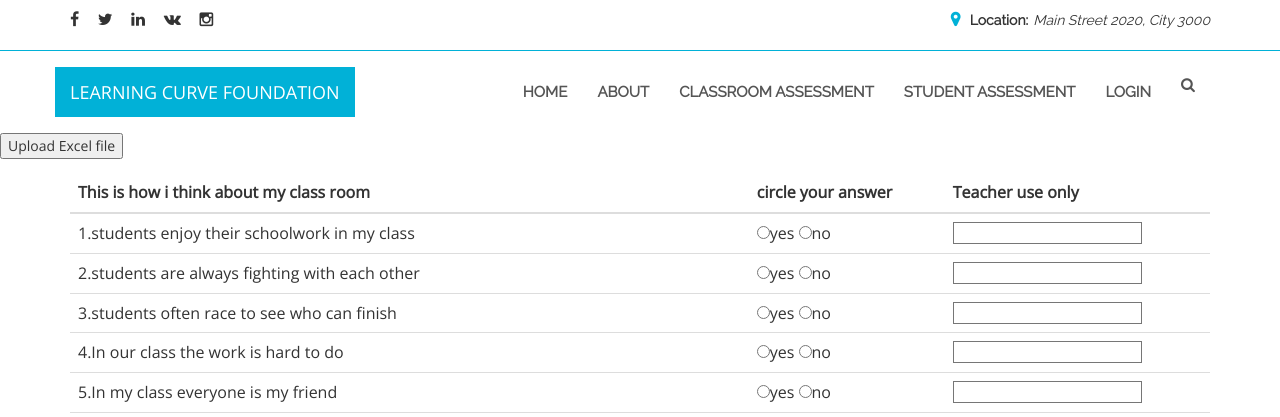
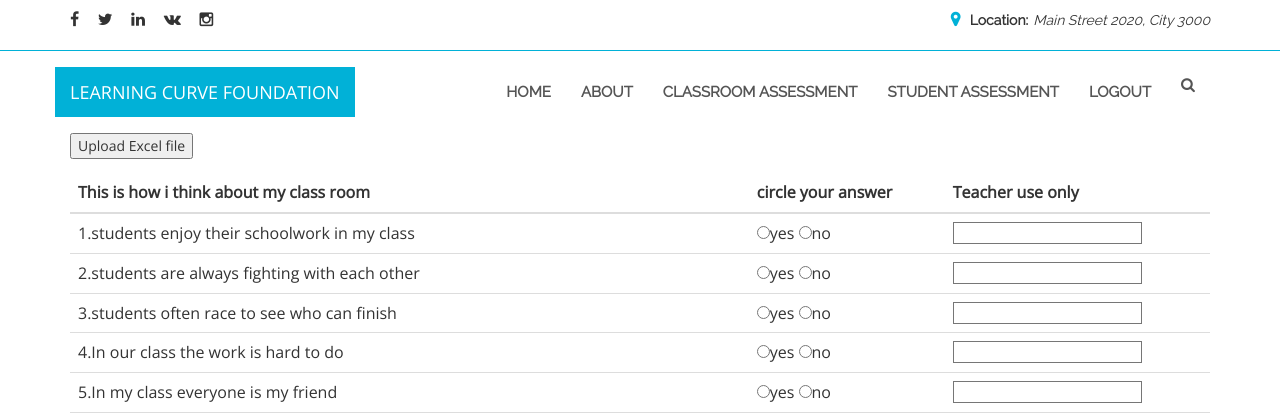
Before and after one commit to Hyderabad2017/team-6, a PHP site: page /classroom_form.html in a window 1280 px wide. Shown: the top 417 px of the page. Run offline with PHP 8.4, Linux system fonts and the light colour scheme; some libraries are stand-ins or nearby versions.

Commit message:
Final Submission

```diff
--- a/classroom_form.html
+++ b/classroom_form.html
@@ -83,20 +83,19 @@
 							<a class="dropdown-toggle" data-toggle="dropdown" href="#">classroom assessment</a>
 						<ul class="dropdown-menu">
 							<li><a href="classroom_form.html">Add Data</a></li>
-							<li><a href="it.html">Show data</a></li>
-
+							<li><a href="barchart.html">Show data</a></li>
 						</ul>
 						</li>
 							<li class="dropdown">
 						<a class="dropdown-toggle" data-toggle="dropdown" href="#">student assessment</a>
 						<ul class="dropdown-menu">
 							<li><a href="form.html">Add Data</a></li>
-							<li><a href="it.html">Show data</a></li>
+							<li><a href="barchart.html">Show data</a></li>
 
 						</ul>
 						</li>
 						</li>
-							<li><a href="#contact">login</a></li>
+							<li><a href="#contact">logout</a></li>
 							<li class="hidden-sm hidden-xs">
 	                            <a href="#" id="ss"><i class="fa fa-search" aria-hidden="true"></i></a>
 	                        </li>
@@ -114,12 +113,13 @@
 			</nav>
 		</div>
 </header>
+<div class="container">
 <form action="upload_cr_assess.php">
 <input type="Submit" value="Upload Excel file">
 </form>
 
 
-<div class="container">
+
     <table class="table">
     <thead>
       <tr>
--- a/form.html
+++ b/form.html
@@ -65,7 +65,7 @@
 				<div class="container">
 
 					<div class="navbar-header">
-						<br><br>
+
 						<a href="" class="navbar-brand">LEARNING CURVE FOUNDATION</a>
 						<button type="button" class="navbar-toggle collapsed" data-toggle="collapse" data-target="#ftheme">
 							<span class="sr-only">Toggle</span>
@@ -117,6 +117,7 @@
 		</div>
 
 	</header>
+	<br>
 <div class="container">
 	<h1><center>DREAM LIFE SKILLS ASSESSMENT SCALE</h1>
 	<form action="upload.php">
```
Also changed, not shown: log.php (+3 -5 lines).
